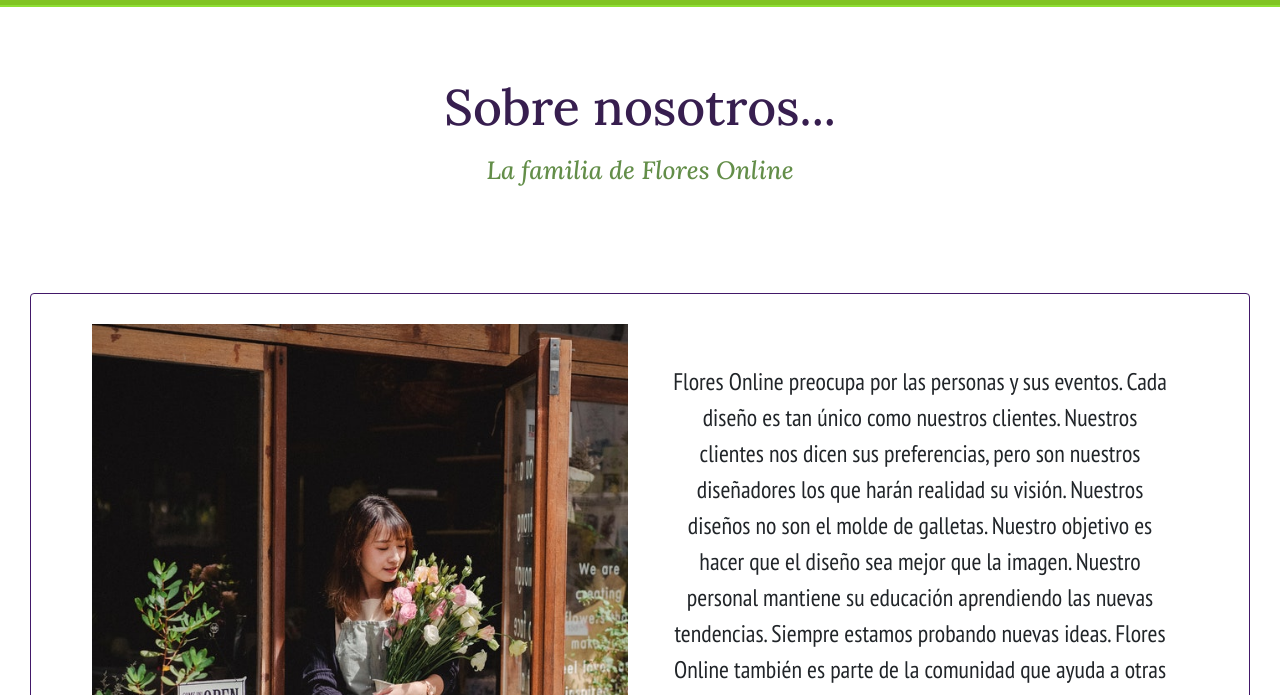
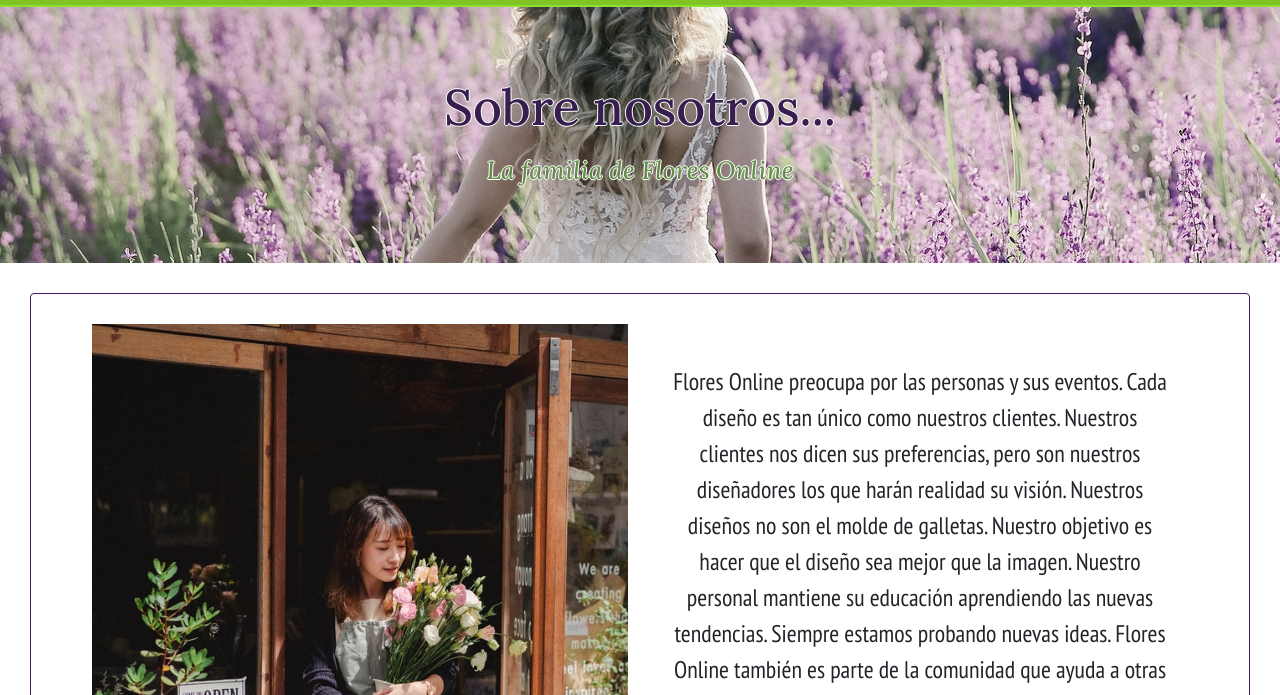
Before and after one commit to camila-camano/desarrollo-web, a website: page pages/nosotros.html in a window 1280 px wide. Shown: the part 105-800 px from the top of the page. Drawn offline with nearby package versions, Linux system fonts and the light colour scheme; the site is published under a folder, as on GitHub Pages, so addresses that start at the root find nothing; a web font is replaced by a local one.

Commit message:
agrego una imagen en css

```diff
--- a/css/style.css
+++ b/css/style.css
@@ -159,7 +159,7 @@
 }
 
 .nosotros__container {
-  background-image: url(/img/nosotros_banner.jpg);
+  background-image: url(../img/nosotros_banner.jpg);
   filter: saturate(0.6);
   padding: 50px;
   width: 100%;
```
